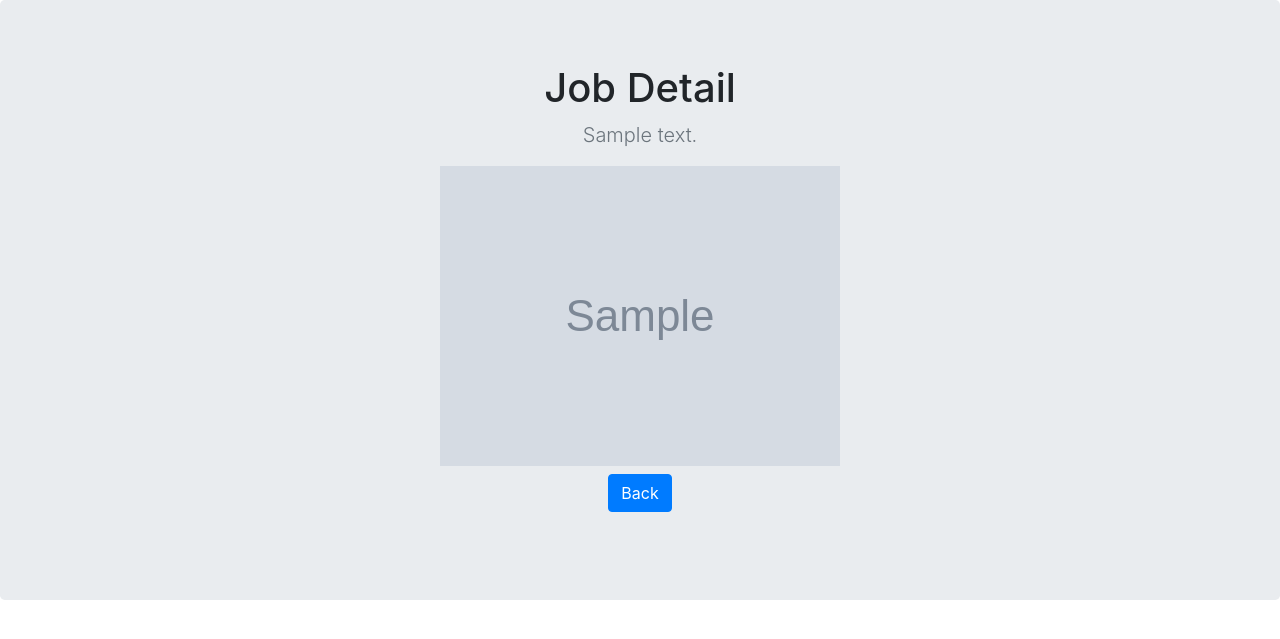
After one commit to jeffyjkang/django_p, a Django app: template portfolio_project/jobs/templates/jobs/detail.html in a window 1280 px wide. The commit adds this page. Shown: the top 639 px of the page. Run offline with Django 4.2, Linux system fonts and the light colour scheme; the template is opened without the code that fills it: most values are stand-ins (such as "Sample title", 1, 10 or a date in 2020); grey boxes marked "Sample" are stand-in pictures; data that the repository does not hold is empty; some libraries are stand-ins or nearby versions.

Commit message:
more paths

```diff
--- a/portfolio_project/jobs/models.py
+++ b/portfolio_project/jobs/models.py
@@ -3,3 +3,5 @@ from django.db import models
 class Job(models.Model):
   image = models.ImageField(upload_to='images/')
   summary = models.CharField(max_length=200)
+  def __str__(self):
+    return self.summary
--- /dev/null
+++ b/portfolio_project/jobs/templates/jobs/detail.html
@@ -0,0 +1,36 @@
+<!doctype html>
+<html lang="en">
+  {% load static %}
+  <head>
+    <meta charset="utf-8">
+    <meta name="viewport" content="width=device-width, initial-scale=1, shrink-to-fit=no">
+    <meta name="description" content="">
+    <meta name="author" content="">
+    <link rel="icon" href="../../../../favicon.ico">
+
+    <title>Portfolio App</title>
+
+    <link rel="stylesheet" href='{% static 'css/bootstrap.min.css' %}'>
+  </head>
+
+  <body>
+
+    <main role="main">
+
+      <section class="jumbotron text-center">
+        <div class="container">
+          <h1 class="jumbotron-heading">Job Detail</h1>
+          <p class="lead text-muted">{{ job.summary }}</p>
+          <img src='{{ job.image.url }}' height=300/>
+          <p>
+            <a href="{% url 'home' %}" class="btn btn-primary my-2">Back</a>
+          </p>
+        </div>
+      </section>
+
+    </main>
+
+    <script src="{% static 'jquery-3.3.1.min.js' %}"></script>
+    <script src="{% static 'js/bootstrap.min.js' %}"></script>
+  </body>
+</html>
--- a/portfolio_project/jobs/views.py
+++ b/portfolio_project/jobs/views.py
@@ -1,6 +1,10 @@
-from django.shortcuts import render
+from django.shortcuts import render, get_object_or_404
 from .models import Job
 
 def home(request):
   jobs = Job.objects
   return render(request,  'jobs/home.html', {'jobs': jobs})
+
+def detail(request, job_id):
+  job_detail = get_object_or_404(Job, pk=job_id)
+  return render(request, 'jobs/detail.html', {'job': job_detail})
--- a/portfolio_project/portfolio/urls.py
+++ b/portfolio_project/portfolio/urls.py
@@ -22,6 +22,7 @@ from django.conf.urls.static import static
 urlpatterns = [
     path('admin/', admin.site.urls),
     path('', jobs.views.home, name='home'),
+    path('jobs/<int:job_id>', jobs.views.detail, name='detail')
 ]
 urlpatterns += static(settings.STATIC_URL, document_root=settings.STATIC_ROOT)
 urlpatterns += static(settings.MEDIA_URL, document_root=settings.MEDIA_ROOT)
```
Also changed, not shown: portfolio_project/jobs/templates/jobs/home.html (+7 -5 lines), portfolio_project/images/app.jpg (added), portfolio_project/images/website.jpg (added).
